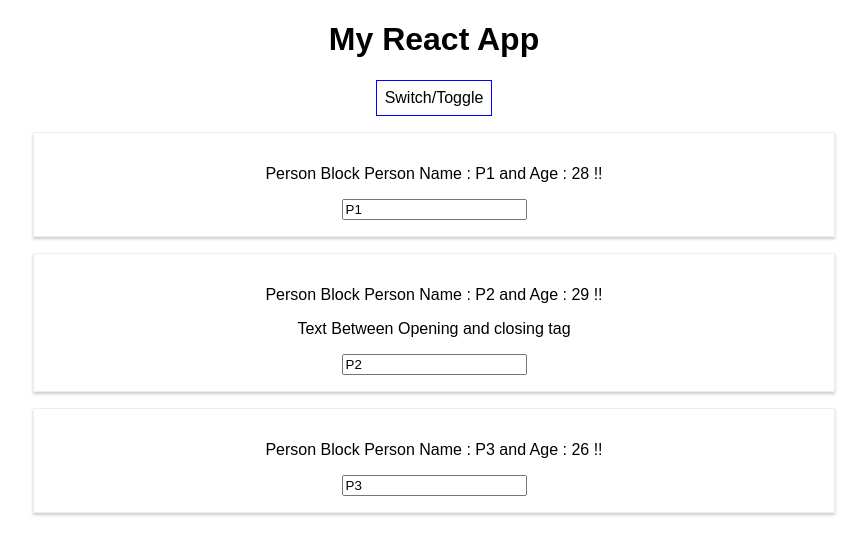
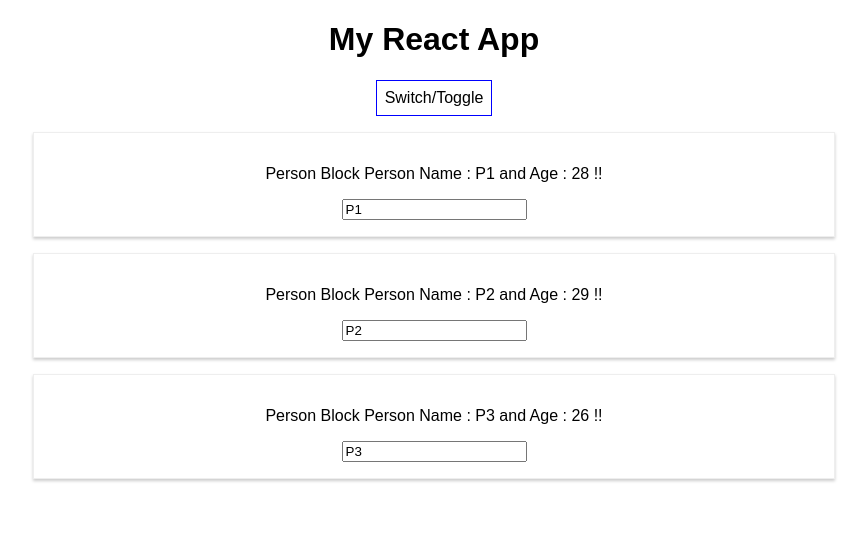
Before and after one commit to vikasgourishetty/firstreactvikas, a React (Create React App) app: page / in a window 1280 px wide. Both pictures are taken after a click on the button "Switch/Toggle". Shown: the top 554 px of the page, without its empty margins (206-1073 px from the left). Built offline with nearby package versions, Linux system fonts and the light colour scheme.

Commit message:
Fixed errors in the browser console.

```diff
--- a/src/App.js
+++ b/src/App.js
@@ -6,15 +6,15 @@ class App extends Component {
 
   state = {
     persons : [
-      {name: 'P1', age: 28},
-      {name: 'P2', age: 29},
-      {name: 'P3', age: 26}
+      {id: 'A1', name: 'P1', age: 28},
+      {id: 'A2', name: 'P2', age: 29},
+      {id: 'A3', name: 'P3', age: 26}
     ],
     otherState: 'some other state',
     showPersons: false
   }
 
-  switchNameHandler = (newName) =>{
+  /*switchNameHandler = (newName) =>{
     console.log("Switch button Clicked");
     this.setState({persons : [
                               {name: newName, age: 28},
@@ -22,15 +22,31 @@ class App extends Component {
                               {name: 'P3', age: 26}
                              ]
                   });
+  } */
+
+  deletePersonHandler = (personIndex) => {
+    //const persons = this.state.persons.slice();
+    const persons = [...this.state.persons];
+    persons.splice(personIndex, 1);
+    this.setState({persons : persons});
   }
 
-  nameChangeHandler = (event) => {
-    this.setState({persons : [
-                              {name: 'P1', age: 28},
-                              {name: event.target.value, age: 29},
-                              {name: 'P3', age: 26}
-                            ]
-                });
+  nameChangeHandler = (event, id) => {
+
+    const personIndex = this.state.persons.findIndex(p =>{
+      return p.id === id;
+    });
+
+    const person = {
+      ...this.state.persons[personIndex]
+    };
+
+    person.name = event.target.value;
+
+    const persons = [...this.state.persons]
+    persons[personIndex] = person;
+
+    this.setState({persons : persons});
   }
 
   togglePersonsHandler = () => {
@@ -45,16 +61,27 @@ class App extends Component {
     if (this.state.showPersons) {
       persons = (
           <div>
-            <Person name={this.state.persons[0].name}
+            { this.state.persons.map((person, index) => {
+                return <Person
+                          name = {person.name}
+                           age = {person.age}
+                           key = {person.id}
+                         click = {this.deletePersonHandler}
+                        change = {(event) =>this.nameChangeHandler(event, person.id)}
+                        />
+              })
+            }
+          </div>
+      );
+
+      /* <Person name={this.state.persons[0].name}
                     age={this.state.persons[0].age}/>
             <Person name={this.state.persons[1].name}
                     age={this.state.persons[1].age}
                     click={this.switchNameHandler.bind(this,'Person 1')}
                     change={this.nameChangeHandler}> Text Between Opening and closing tag </Person>
             <Person name={this.state.persons[2].name}
-                    age={this.state.persons[2].age}/>
-          </div>
-      );
+                    age={this.state.persons[2].age}/> */
     }
 
     const style = {
```
